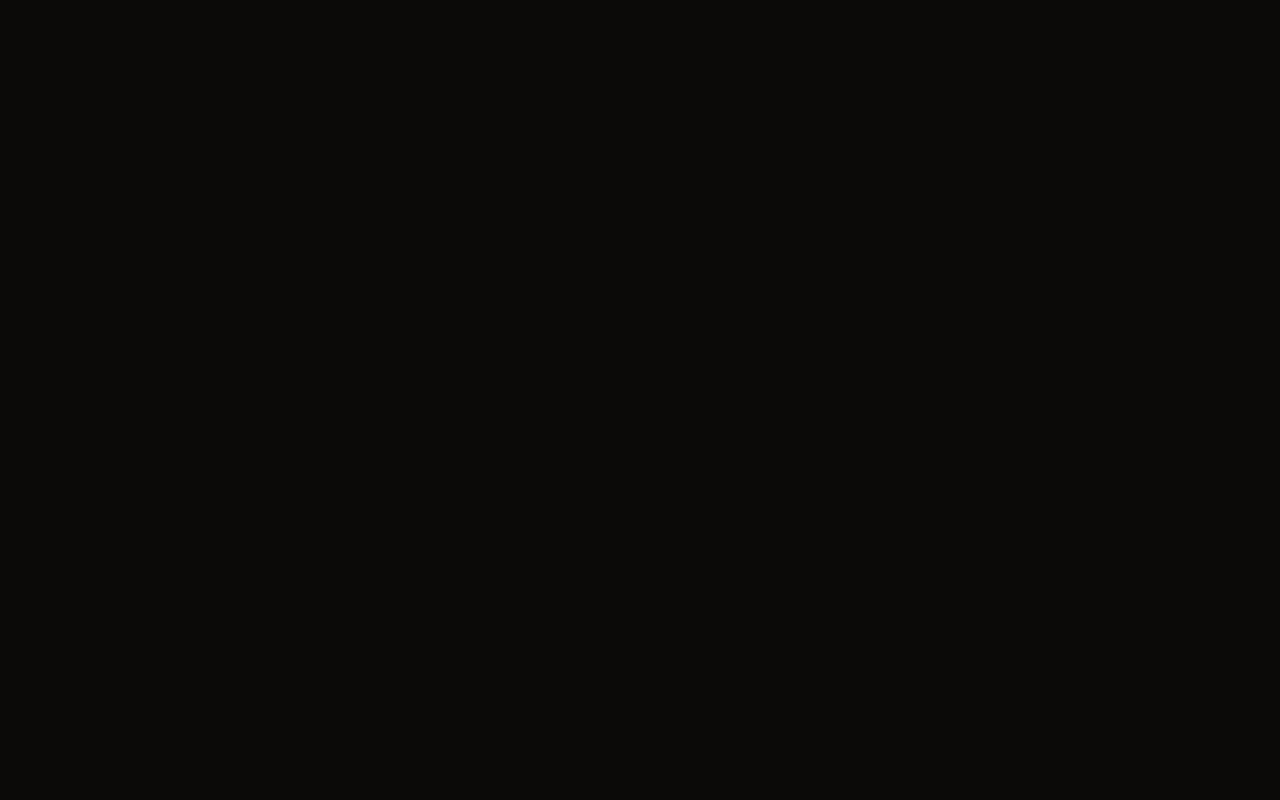
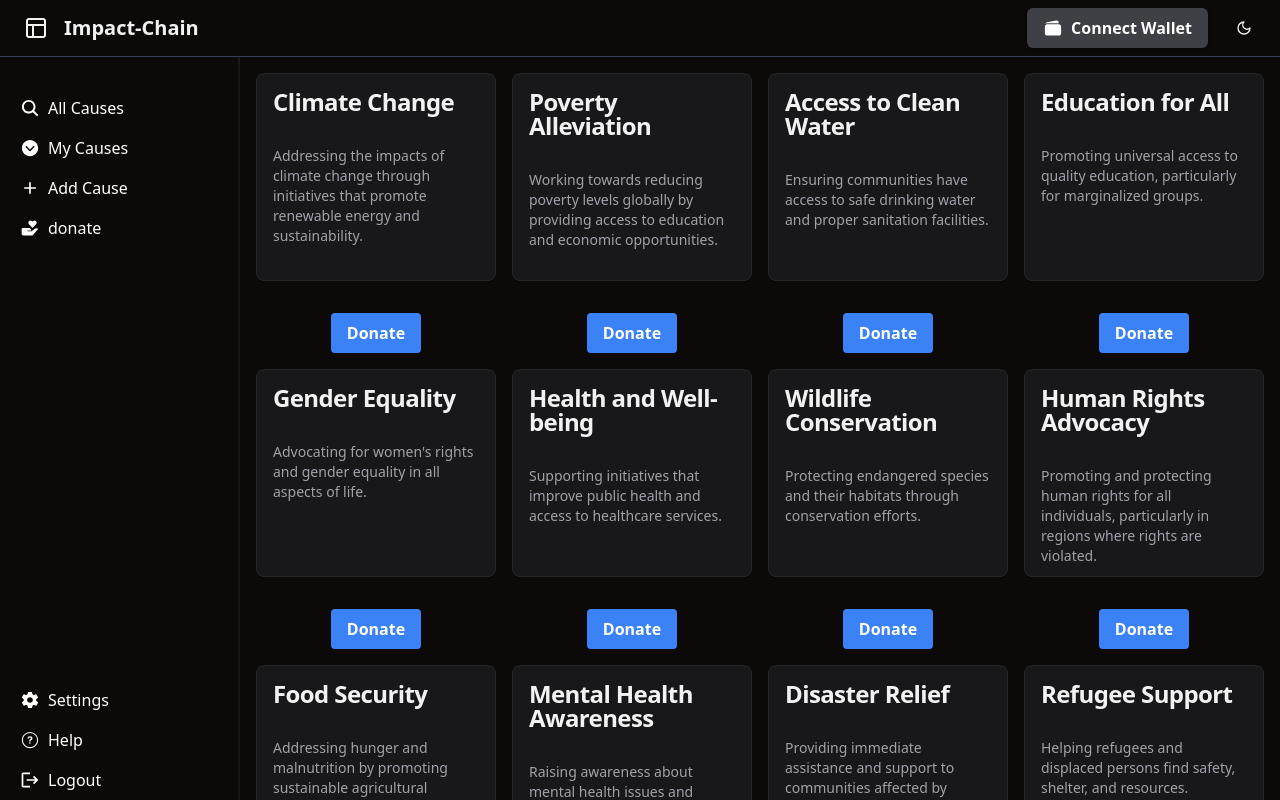
Before and after one commit to shrey-113/Impact-Chain, a React (Vite) app in the folder client/: page /contributor/donate in a window 1280 px wide. Before the commit this address had no page. Shown: the top 800 px of the page. Built offline with nearby package versions, Linux system fonts and the light colour scheme; what @coinbase/wallet-sdk would draw is missing.

Commit message:
added donate page

```diff
--- /dev/null
+++ b/client/src/components/Donate.tsx
@@ -0,0 +1,47 @@
+import { useState, useEffect } from "react";
+import { UseCauseCard } from "./UseCauseCard.tsx";
+
+export const Donate = () => {
+  const [causes, setCauses] = useState([]);
+
+  // Retrieve causes from local storage
+  useEffect(() => {
+    // Fetch the JSON data from the public folder
+    fetch("/allCauses.json")
+      .then((response) => {
+        if (!response.ok) {
+          throw new Error("Failed to fetch causes");
+        }
+        return response.json();
+      })
+      .then((data) => setCauses(data))
+      .catch((error) => console.error("Error fetching causes:", error));
+  }, []);
+
+  // State to track donations
+  const [donatedCauses, setDonatedCauses] = useState<{ [key: number]: boolean }>({});
+
+  const handleDonate = (id: number) => {
+    setDonatedCauses((prev) => ({ ...prev, [id]: true }));
+  };
+
+  return (
+    <div className="grid grid-cols-1 sm:grid-cols-2 md:grid-cols-3 lg:grid-cols-4 gap-4 p-4 ml-60">
+      {causes.map((cause: any) => (
+        <div key={cause.id} className="flex flex-col justify-center items-center">
+          <UseCauseCard title={cause.title} description={cause.description} />
+          {donatedCauses[cause.id] ? (
+            <span className="mt-2 text-green-500">Donated</span>
+          ) : (
+            <button
+              onClick={() => handleDonate(cause.id)}
+              className="bg-blue-500 hover:bg-blue-700 text-white font-semibold py-2 px-4 rounded"
+            >
+              Donate
+            </button>
+          )}
+        </div>
+      ))}
+    </div>
+  );
+};
--- a/client/src/consts/Navigation.tsx
+++ b/client/src/consts/Navigation.tsx
@@ -4,6 +4,8 @@ import { MdLogout } from "react-icons/md";
 import { IoSearch } from "react-icons/io5";
 import { IoIosArrowDropdownCircle } from "react-icons/io";
 import { MdAdd } from "react-icons/md";
+import { BiSolidDonateHeart } from "react-icons/bi";
+
 
 
 
@@ -42,6 +44,12 @@ export const CONTRIBUTOR_DASHBOARD_SIDEBAR_LINKS = [
         label: 'Add Cause',
         path: '/contributor/addcause',
         icon: <MdAdd />
+    },
+    {
+        key: 'donate',
+        label: 'donate',
+        path: '/contributor/donate',
+        icon: <BiSolidDonateHeart />
     },
 ];
 
--- a/client/src/routes.tsx
+++ b/client/src/routes.tsx
@@ -9,6 +9,7 @@ import AddCauseForm from "./components/AddCause";
 import { AllCausesContributor } from "./components/AllCausesContributor";
 import { MyCauses } from "./components/MyCauses";
 import { MyCausesContributor } from "./components/MyCausesContributor";
+import { Donate } from "./components/Donate";
 const AppRoutes: React.FC = () => {
   return (
     <Routes>
@@ -27,6 +28,7 @@ const AppRoutes: React.FC = () => {
         <Route path="allcauses" element={<AllCausesContributor />} />
         <Route path="mycauses" element={<MyCausesContributor />} />
         <Route path="addcause" element={<AddCauseForm />} />
+        <Route path="donate" element={<Donate />} />
         {/* <Route path="cause/:id" element={<CauseDetailContributor />} /> New route for cause details */}
       </Route>
     </Routes>
```
